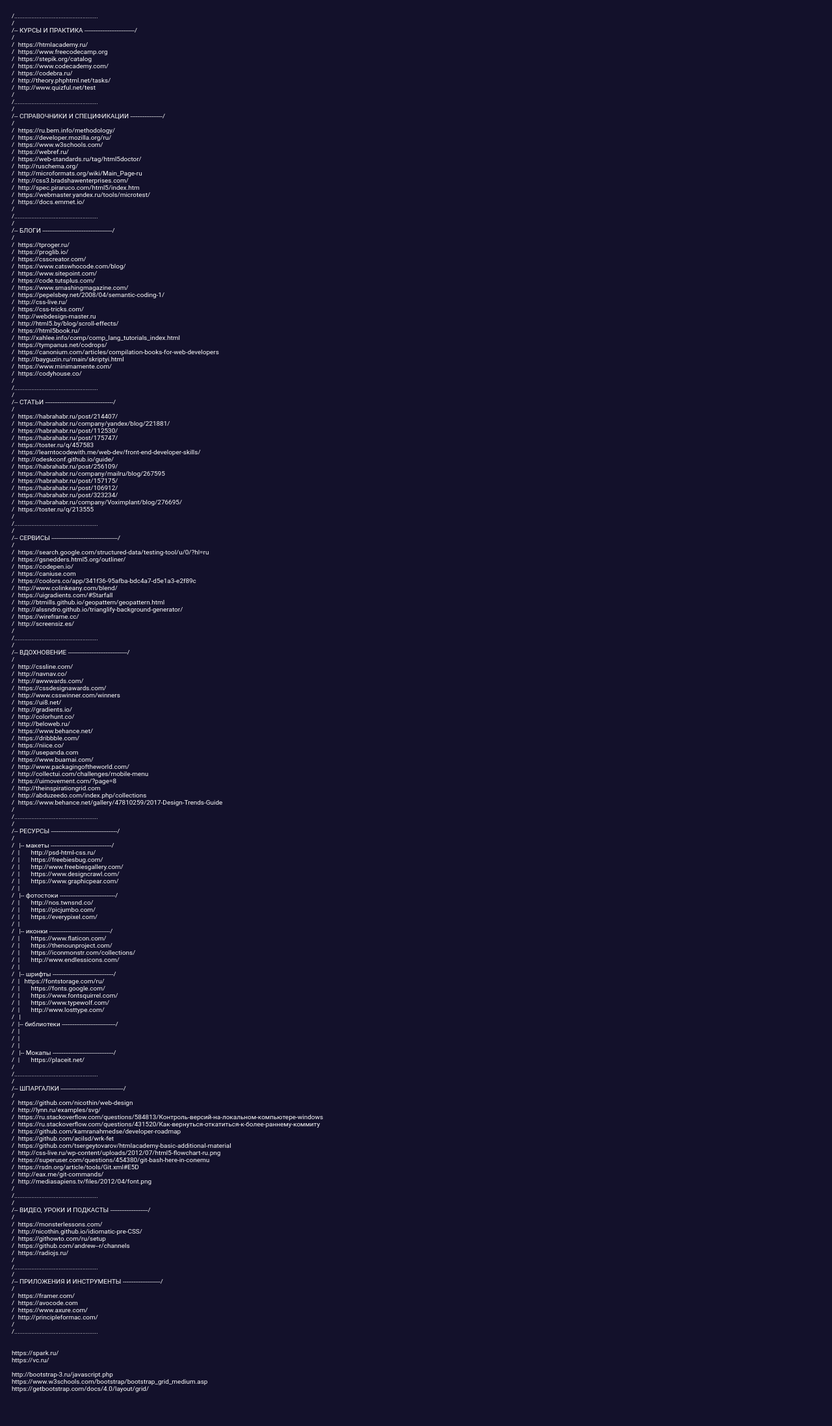
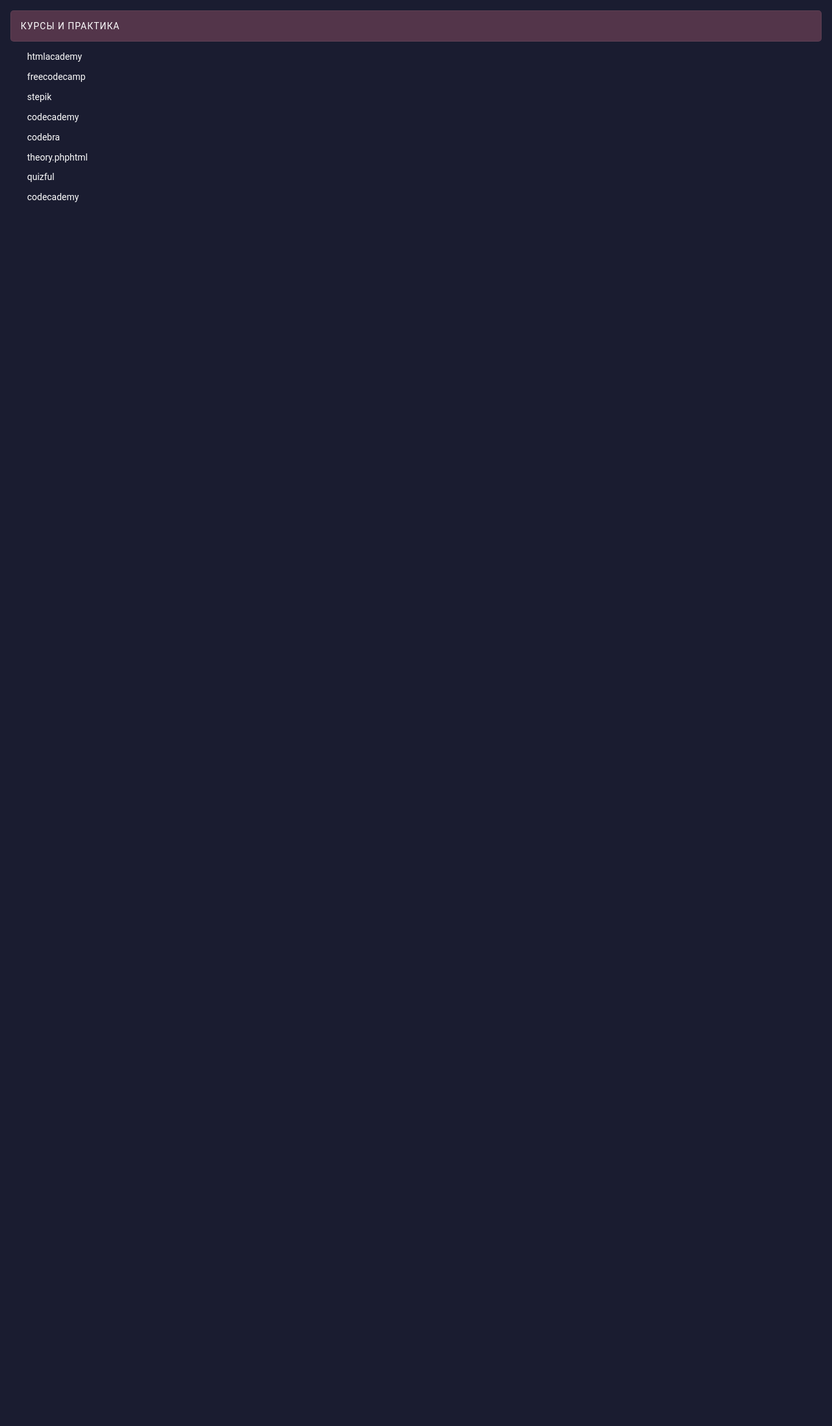
Before and after one commit to neretin-trike/memory-list, a PHP site: page / in a window 1280 px wide. Shown: the whole page at 65% size. After the commit the page ends 311 px from the top, so only its background shows below. Run offline with PHP 8.4, Linux system fonts and the light colour scheme.

Commit message:
Добавил базовое оформление

```diff
--- a/css/main.css
+++ b/css/main.css
@@ -4,8 +4,40 @@
 
 body{
     font-family: 'Roboto';
-    background-color: #13112b;
+    background-color: #1a1c30;
     color: white;
+    /* white-space: pre; */
 
-    white-space: pre;
+    font-size: 1.4rem;
+
+    padding: 1.6rem;
 }
+
+p{
+    margin-top: 0;
+    /* color: #E84545; */
+    /* font-weight: 900; */
+    letter-spacing: 0.1rem;
+
+    border: 0.1rem solid rgba(255, 255, 255, 0.05);
+    border-radius: 0.5rem;
+    padding: 1.5rem;
+
+    background-color: #53354A;
+}
+
+ul{
+    list-style-type: none;
+    padding: 0;
+    margin: 0;
+}
+
+ul li{
+    margin: 1.5rem 0;
+}
+
+a{
+    padding-left: 2.6rem;
+    color: white;
+    text-decoration: none;
+}
--- a/index.html
+++ b/index.html
@@ -4,205 +4,20 @@
     <meta charset="UTF-8">
     <meta name="viewport" content="width=device-width, initial-scale=1.0">
     <meta http-equiv="X-UA-Compatible" content="ie=edge">
-    <title>LIST MEMORY</title>
+    <title>LIST OF MEMORY</title>
     <link rel="stylesheet" href="css/main.css">
+    <link rel="stylesheet" href="libs/normalize.css">
 </head>
 <body>
-    /.................................................
-    /
-    /-- КУРСЫ И ПРАКТИКА ----------------------------/
-    /
-    /	https://htmlacademy.ru/
-    /	https://www.freecodecamp.org
-    /	https://stepik.org/catalog
-    /	https://www.codecademy.com/
-    /	https://codebra.ru/
-    /	http://theory.phphtml.net/tasks/
-    /	http://www.quizful.net/test
-    /
-    /.................................................
-    /
-    /-- СПРАВОЧНИКИ И СПЕЦИФИКАЦИИ ------------------/
-    /
-    /	https://ru.bem.info/methodology/
-    /	https://developer.mozilla.org/ru/
-    /	https://www.w3schools.com/
-    /	https://webref.ru/
-    /	https://web-standards.ru/tag/html5doctor/
-    /	http://ruschema.org/
-    /	http://microformats.org/wiki/Main_Page-ru
-    /	http://css3.bradshawenterprises.com/
-    /	http://spec.piraruco.com/html5/index.htm
-    /	https://webmaster.yandex.ru/tools/microtest/
-    /	https://docs.emmet.io/
-    /
-    /.................................................
-    /
-    /-- БЛОГИ ---------------------------------------/
-    /
-    /	https://tproger.ru/
-    /	https://proglib.io/
-    /	https://csscreator.com/
-    /	https://www.catswhocode.com/blog/
-    /	https://www.sitepoint.com/
-    /	https://code.tutsplus.com/
-    /	https://www.smashingmagazine.com/
-    /	https://pepelsbey.net/2008/04/semantic-coding-1/
-    /	http://css-live.ru/
-    /	https://css-tricks.com/
-    /	http://webdesign-master.ru
-    /	http://html5.by/blog/scroll-effects/
-    /	https://html5book.ru/
-    /	http://xahlee.info/comp/comp_lang_tutorials_index.html
-    /	https://tympanus.net/codrops/
-    /	https://canonium.com/articles/compilation-books-for-web-developers
-    /	http://bayguzin.ru/main/skriptyi.html
-    /	https://www.minimamente.com/
-    /	https://codyhouse.co/
-    /
-    /.................................................
-    /
-    /-- СТАТЬИ --------------------------------------/
-    /
-    /	https://habrahabr.ru/post/214407/
-    /	https://habrahabr.ru/company/yandex/blog/221881/
-    /	https://habrahabr.ru/post/112530/
-    /	https://habrahabr.ru/post/175747/
-    /	https://toster.ru/q/457583
-    /	https://learntocodewith.me/web-dev/front-end-developer-skills/
-    /	http://odeskconf.github.io/guide/
-    /	https://habrahabr.ru/post/256109/
-    /	https://habrahabr.ru/company/mailru/blog/267595
-    /	https://habrahabr.ru/post/157175/
-    /	https://habrahabr.ru/post/106912/
-    /	https://habrahabr.ru/post/323234/
-    /	https://habrahabr.ru/company/Voximplant/blog/276695/
-    /	https://toster.ru/q/213555
-    /
-    /.................................................
-    /
-    /-- СЕРВИСЫ -------------------------------------/
-    /
-    /	https://search.google.com/structured-data/testing-tool/u/0/?hl=ru
-    /	https://gsnedders.html5.org/outliner/
-    /	https://codepen.io/
-    /	https://caniuse.com
-    /	https://coolors.co/app/341f36-95afba-bdc4a7-d5e1a3-e2f89c
-    /	http://www.colinkeany.com/blend/
-    /	https://uigradients.com/#Starfall
-    /	http://btmills.github.io/geopattern/geopattern.html
-    /	http://alssndro.github.io/trianglify-background-generator/
-    /	https://wireframe.cc/
-    /	http://screensiz.es/
-    /
-    /.................................................
-    /
-    /-- ВДОХНОВЕНИЕ ---------------------------------/
-    /
-    /	http://cssline.com/
-    /	http://navnav.co/
-    /	http://awwwards.com/
-    /	https://cssdesignawards.com/
-    /	http://www.csswinner.com/winners
-    /	https://ui8.net/
-    /	http://gradients.io/
-    /	http://colorhunt.co/
-    /	http://beloweb.ru/
-    /	https://www.behance.net/
-    /	https://dribbble.com/
-    /	https://niice.co/
-    /	http://usepanda.com
-    /	https://www.buamai.com/
-    /	http://www.packagingoftheworld.com/
-    /	http://collectui.com/challenges/mobile-menu
-    /	https://uimovement.com/?page=8
-    /	http://theinspirationgrid.com
-    /	http://abduzeedo.com/index.php/collections
-    /	https://www.behance.net/gallery/47810259/2017-Design-Trends-Guide
-    /
-    /.................................................
-    /
-    /-- РЕСУРСЫ -------------------------------------/
-    /
-    /   |-- макеты ----------------------------------/
-    /	| 	http://psd-html-css.ru/
-    /	|	https://freebiesbug.com/
-    /	|	http://www.freebiesgallery.com/
-    /	|	https://www.designcrawl.com/
-    /	|	https://www.graphicpear.com/
-    /	|
-    /   |-- фотостоки -------------------------------/
-    /	|	http://nos.twnsnd.co/
-    /	|	https://picjumbo.com/
-    /	|	https://everypixel.com/
-    /	|
-    /   |-- иконки ----------------------------------/
-    /	|	https://www.flaticon.com/
-    /	|	https://thenounproject.com/
-    /	|	https://iconmonstr.com/collections/
-    /	|	http://www.endlessicons.com/
-    /	|
-    /   |-- шрифты ----------------------------------/
-    /	|   https://fontstorage.com/ru/
-    /	|	https://fonts.google.com/
-    /	|	https://www.fontsquirrel.com/
-    /	|	https://www.typewolf.com/
-    /	|	http://www.losttype.com/
-    /   |
-    /	|-- библиотеки ------------------------------/
-    /	|
-    /	|
-    /	|
-    /   |-- Мокапы ----------------------------------/
-    /	|	https://placeit.net/
-    /
-    /.................................................
-    /
-    /-- ШПАРГАЛКИ -----------------------------------/
-    /
-    /	https://github.com/nicothin/web-design
-    /	http://lynn.ru/examples/svg/
-    /	https://ru.stackoverflow.com/questions/584813/Контроль-версий-на-локальном-компьютере-windows
-    /	https://ru.stackoverflow.com/questions/431520/Как-вернуться-откатиться-к-более-раннему-коммиту
-    /	https://github.com/kamranahmedse/developer-roadmap
-    /	https://github.com/acilsd/wrk-fet
-    /	https://github.com/tsergeytovarov/htmlacademy-basic-additional-material
-    /	http://css-live.ru/wp-content/uploads/2012/07/html5-flowchart-ru.png
-    /	https://superuser.com/questions/454380/git-bash-here-in-conemu
-    /	https://rsdn.org/article/tools/Git.xml#E5D
-    /	http://eax.me/git-commands/
-    /	http://mediasapiens.tv/files/2012/04/font.png
-    /
-    /.................................................
-    /
-    /-- ВИДЕО, УРОКИ И ПОДКАСТЫ ---------------------/
-    /
-    /	https://monsterlessons.com/
-    /	http://nicothin.github.io/idiomatic-pre-CSS/
-    /	https://githowto.com/ru/setup
-    /	https://github.com/andrew--r/channels
-    /	https://radiojs.ru/
-    /
-    /.................................................
-    /
-    /-- ПРИЛОЖЕНИЯ И ИНСТРУМЕНТЫ ---------------------/
-    /
-    /	https://framer.com/
-    /	https://avocode.com
-    /	https://www.axure.com/
-    /	http://principleformac.com/
-    /
-    /.................................................
-
-
-    https://spark.ru/
-    https://vc.ru/
-
-    http://bootstrap-3.ru/javascript.php
-    https://www.w3schools.com/bootstrap/bootstrap_grid_medium.asp
-    https://getbootstrap.com/docs/4.0/layout/grid/
-
-
-
+    <ul><p>КУРСЫ И ПРАКТИКА</p>
+        <li><a href="https://htmlacademy.ru/">htmlacademy</a></li>
+        <li><a href="https://www.freecodecamp.org">freecodecamp</a></li>
+        <li><a href="https://stepik.org/catalog">stepik</a></li>
+        <li><a href="https://www.codecademy.com/">codecademy</a></li>
+        <li><a href="https://codebra.ru/">codebra</a></li>
+        <li><a href="http://theory.phphtml.net/tasks/">theory.phphtml</a></li>
+        <li><a href="http://www.quizful.net/test">quizful</a></li>
+        <li><a href="https://www.codecademy.com/">codecademy</a></li>
+    </ul>
 </body>
 </html>
```
